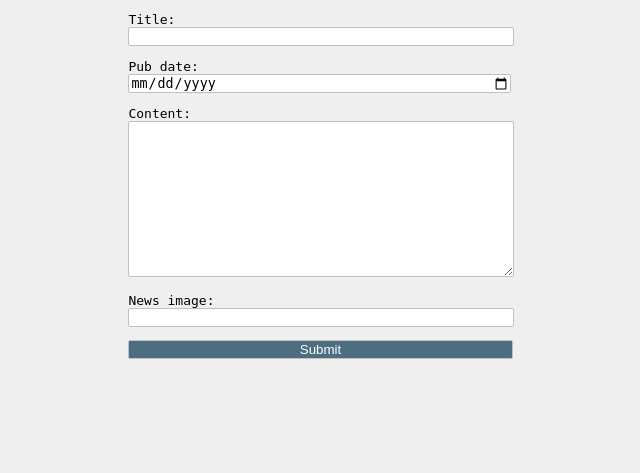
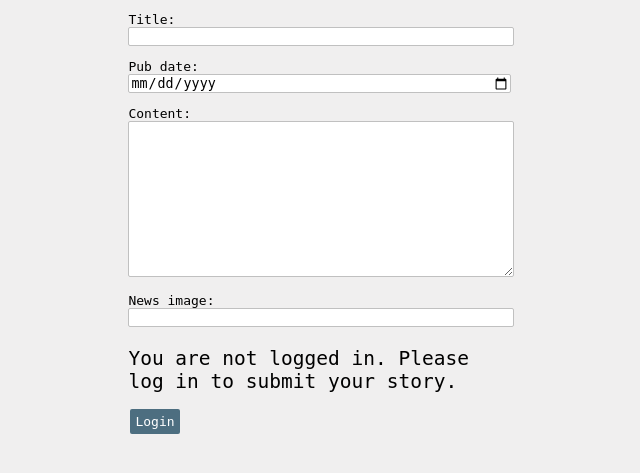
Before and after one commit to what-the-hek/she-codes-django-news-project-what-the-hek, a Django app: page /news/add-story/ in a window 1280 px wide. Shown: the part 176-649 px from the top of the page, without its empty margins (322-962 px from the left). Run offline with Django 4.2, Linux system fonts and the light colour scheme; parts of the project's set-up code (start-up, migrations or seed data) failed here and were passed over; some web fonts are replaced.

Commit message:
disabled submit button on new story form if not logged in

```diff
--- a/she_codes_news/news/static/news/styles.css
+++ b/she_codes_news/news/static/news/styles.css
@@ -122,4 +122,8 @@ form input, form textarea {
     background-color: darkslategray;
 }
 
+.warning-label {
+    font-size: 1.5em;
+}
+
 /* ---- end form ---- */
--- a/she_codes_news/news/templates/news/createStory.html
+++ b/she_codes_news/news/templates/news/createStory.html
@@ -11,7 +11,12 @@
 <form action="" method="post">
     {% csrf_token %}
     {{ form.as_p }}
+    {% if request.user.is_authenticated %}
     <input class="submit-button" type="submit" value="Submit">
+    {% else %}
+    <p class="warning-label">You are not logged in. Please log in to submit your story.</p>
+    <a class="log-button" href="{% url 'login' %}">Login</a>
+    {% endif %}
 </form>
 </div>
 {% endblock %}
```
